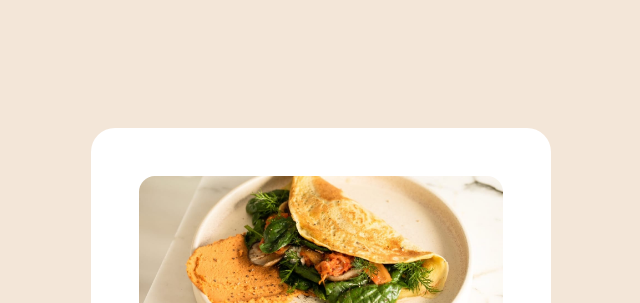
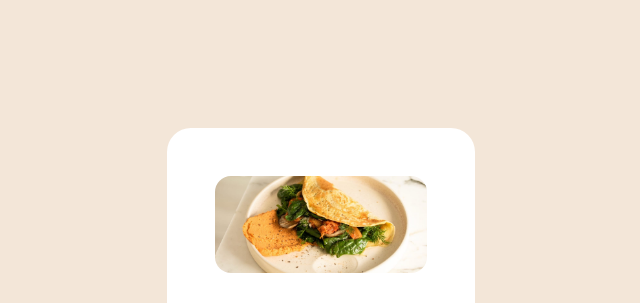
Before and after one commit to ROKUROO7/recipe-page, a plain HTML site: page index.html in a window 1280 px wide. Shown: the top 303 px of the page, without its empty margins (319-959 px from the left). Drawn offline with Linux system fonts and the light colour scheme.

Commit message:
Update style.css

```diff
--- a/style.css
+++ b/style.css
@@ -42,7 +42,7 @@ main {
   flex-direction: column;
   row-gap: 1.8em;
   padding: 3em;
-  max-width: 45%;
+  max-width: 30%;
   border-radius: 1.5em;
   background-color: var(--White);
 }
```
